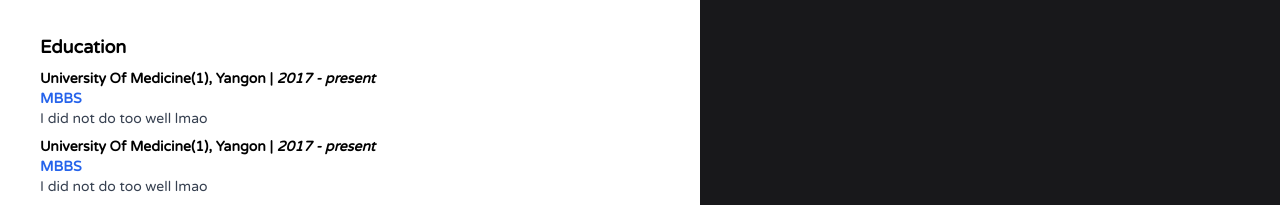
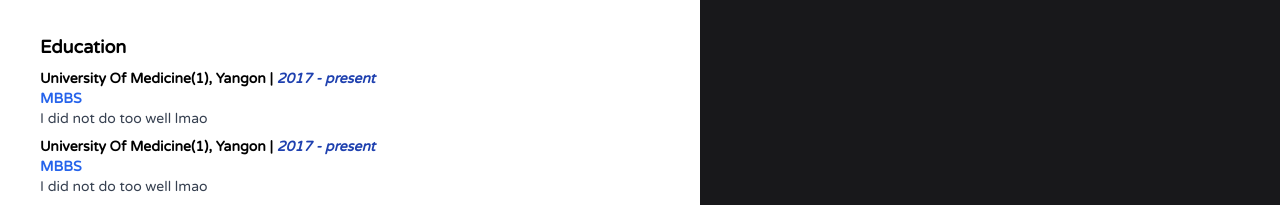
Before and after one commit to thantko20/cv-builder, a React (Create React App) app: page / in a window 1280 px wide. Shown: the part 423-628 px from the top of the page. Built offline with nearby package versions, Linux system fonts and the light colour scheme.

Commit message:
Fix styling for date

```diff
--- a/src/components/Main/Preview/EducationRow.js
+++ b/src/components/Main/Preview/EducationRow.js
@@ -7,7 +7,7 @@
       <div className='text-sm font-semibold'>
         <div>
           <span>{placeOfStudy}</span> |{' '}
-          <span className='italic'>
+          <span className='italic text-blue-800'>
             {from} - {to}
           </span>
         </div>
```
